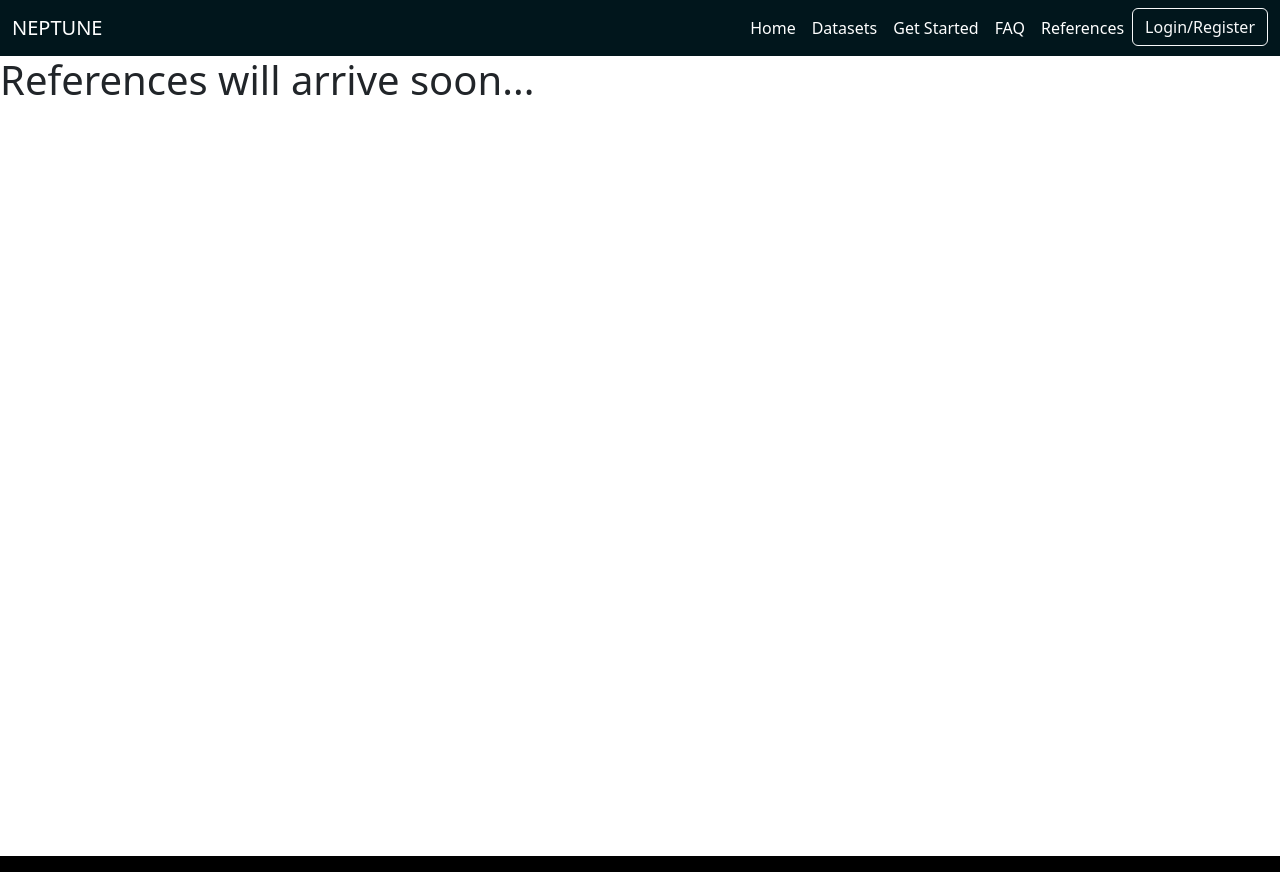
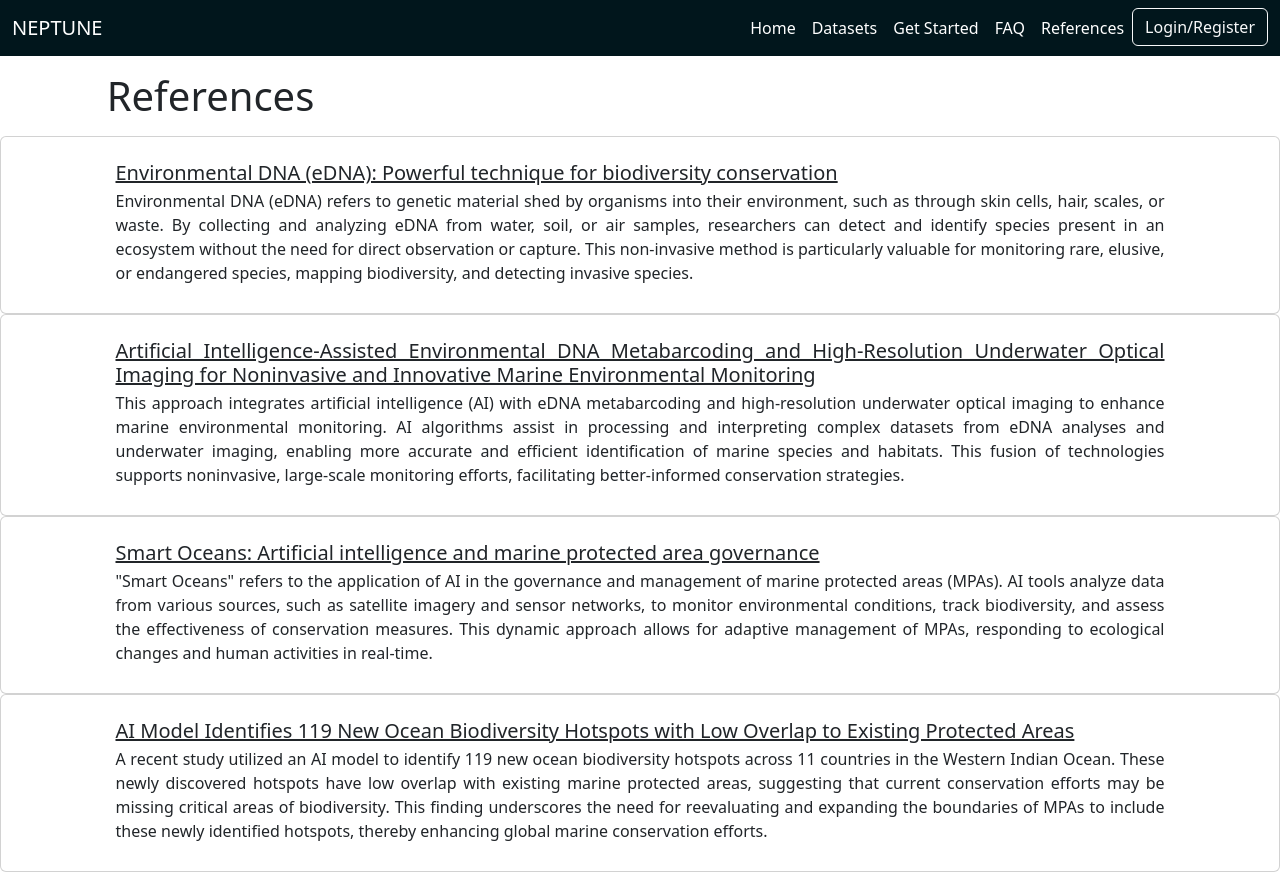
Before and after one commit to suhailchoudhary/SIHPS1, a React (Vite) app in the folder frontend/: page /references in a window 1280 px wide. Built offline with nearby package versions, Linux system fonts and the light colour scheme.

Commit message:
references has been updated

```diff
--- a/frontend/src/Home/References.jsx
+++ b/frontend/src/Home/References.jsx
@@ -1,16 +1,175 @@
-import React from 'react'
-import Navbar from '../Components/Navbar'
+import React from "react";
+import Navbar from "../Components/Navbar";
+import img from "../assets/image4.jpg";
 
 const References = () => {
   return (
     <div>
-        <Navbar/>
-        <div style={{ minHeight: "100vh", background: "white" }}>
-            <h1>References will arrive soon...</h1>
+      <Navbar />
+      <div style={{ minHeight: "100vh", background: "white" }}>
+        <div className="row g-0">
+          <div className="col-sm-1">
+
+          </div>
+          <div className="col-sm-10">
+
+          <h1 className="mt-3 mb-3">References</h1>
+
+          </div>
         </div>
 
+        <div className="card">
+          <div
+            className="row g-0 mt-3 mb-3"
+            style={{ maxHeight: "200px", textAlign: "justify" }}
+          >
+            <div className="col-sm-1"></div>
+            <div className="col-sm-10 p-0">
+              <a
+                href="https://www.sciencedirect.com/science/article/abs/pii/S1617138122001984"
+                target="_blank"
+                rel="noopener noreferrer"
+                className="text-decoration-none text-dark"
+              >
+                <div className="card-body p-2">
+                  <h5
+                    className="card-title mb-1 "
+                    style={{ textDecoration: "underline" }}
+                  >
+                    Environmental DNA (eDNA): Powerful technique for
+                    biodiversity conservation
+                  </h5>
+                  <p className="card-text mb-1">
+                    Environmental DNA (eDNA) refers to genetic material shed by
+                    organisms into their environment, such as through skin
+                    cells, hair, scales, or waste. By collecting and analyzing
+                    eDNA from water, soil, or air samples, researchers can
+                    detect and identify species present in an ecosystem without
+                    the need for direct observation or capture. This
+                    non-invasive method is particularly valuable for monitoring
+                    rare, elusive, or endangered species, mapping biodiversity,
+                    and detecting invasive species.
+                  </p>
+                </div>
+              </a>
+            </div>
+          </div>
+        </div>
+        <div className="card">
+          <div
+            className="row g-0 mt-3 mb-3"
+            style={{ maxHeight: "200px", textAlign: "justify" }}
+          >
+            <div className="col-sm-1"></div>
+            <div className="col-sm-10 p-0">
+              <a
+                href="https://www.researchgate.net/publication/384541403_Artificial_Intelligence-Assisted_Environmental_DNA_Metabarcoding_and_High-Resolution_Underwater_Optical_Imaging_for_Noninvasive_and_Innovative_Marine_Environmental_Monitoring"
+                target="_blank"
+                rel="noopener noreferrer"
+                className="text-decoration-none text-dark"
+              >
+                <div className="card-body p-2">
+                  <h5
+                    className="card-title mb-1 "
+                    style={{ textDecoration: "underline" }}
+                  >
+                    Artificial Intelligence-Assisted Environmental DNA
+                    Metabarcoding and High-Resolution Underwater Optical Imaging
+                    for Noninvasive and Innovative Marine Environmental
+                    Monitoring
+                  </h5>
+                  <p className="card-text mb-1">
+                    This approach integrates artificial intelligence (AI) with
+                    eDNA metabarcoding and high-resolution underwater optical
+                    imaging to enhance marine environmental monitoring. AI
+                    algorithms assist in processing and interpreting complex
+                    datasets from eDNA analyses and underwater imaging, enabling
+                    more accurate and efficient identification of marine species
+                    and habitats. This fusion of technologies supports
+                    noninvasive, large-scale monitoring efforts, facilitating
+                    better-informed conservation strategies.
+                  </p>
+                </div>
+              </a>
+            </div>
+          </div>
+        </div>
+        <div className="card">
+          <div
+            className="row g-0 mt-3 mb-3"
+            style={{ maxHeight: "200px", textAlign: "justify" }}
+          >
+            <div className="col-sm-1"></div>
+            <div className="col-sm-10 p-0">
+              <a
+                href="https://www.sciencedirect.com/science/article/pii/S2589811622000106"
+                target="_blank"
+                rel="noopener noreferrer"
+                className="text-decoration-none text-dark"
+              >
+                <div className="card-body p-2">
+                  <h5
+                    className="card-title mb-1 "
+                    style={{ textDecoration: "underline" }}
+                  >
+                    Smart Oceans: Artificial intelligence and marine protected
+                    area governance
+                  </h5>
+                  <p className="card-text mb-1">
+                    "Smart Oceans" refers to the application of AI in the
+                    governance and management of marine protected areas (MPAs).
+                    AI tools analyze data from various sources, such as
+                    satellite imagery and sensor networks, to monitor
+                    environmental conditions, track biodiversity, and assess the
+                    effectiveness of conservation measures. This dynamic
+                    approach allows for adaptive management of MPAs, responding
+                    to ecological changes and human activities in real-time.
+                  </p>
+                </div>
+              </a>
+            </div>
+          </div>
+        </div>
+        <div className="card">
+          <div
+            className="row g-0 mt-3 mb-3"
+            style={{ maxHeight: "200px", textAlign: "justify" }}
+          >
+            <div className="col-sm-1"></div>
+            <div className="col-sm-10 p-0">
+              <a
+                href="https://programs.wcs.org/press/News-Releases/articleType/ArticleView/articleId/22375/AI-Model-Finds-119-New-Ocean-Biodiversity-HotspotsAnd-Low-Overlap-With-Existing-Protected-Areas.aspx"
+                target="_blank"
+                rel="noopener noreferrer"
+                className="text-decoration-none text-dark"
+              >
+                <div className="card-body p-2">
+                  <h5
+                    className="card-title mb-1 "
+                    style={{ textDecoration: "underline" }}
+                  >
+                    AI Model Identifies 119 New Ocean Biodiversity Hotspots with
+                    Low Overlap to Existing Protected Areas
+                  </h5>
+                  <p className="card-text mb-1">
+                    A recent study utilized an AI model to identify 119 new
+                    ocean biodiversity hotspots across 11 countries in the
+                    Western Indian Ocean. These newly discovered hotspots have
+                    low overlap with existing marine protected areas, suggesting
+                    that current conservation efforts may be missing critical
+                    areas of biodiversity. This finding underscores the need for
+                    reevaluating and expanding the boundaries of MPAs to include
+                    these newly identified hotspots, thereby enhancing global
+                    marine conservation efforts.
+                  </p>
+                </div>
+              </a>
+            </div>
+          </div>
+        </div>
+      </div>
     </div>
-  )
-}
+  );
+};
 
-export default References
+export default References;
```
